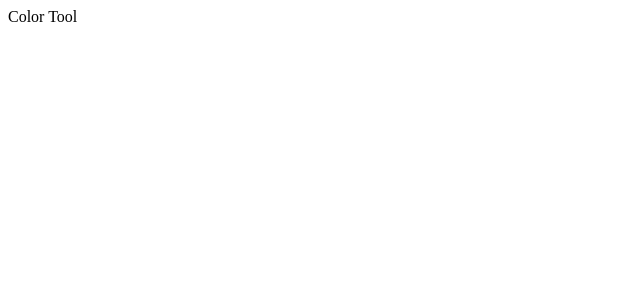
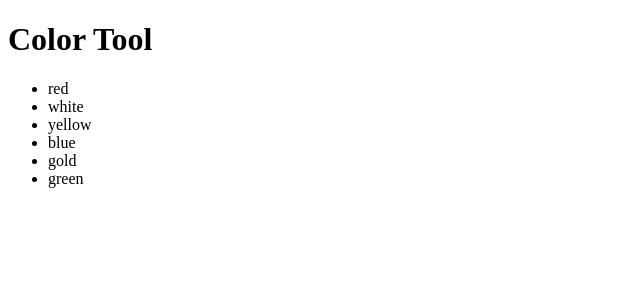
Before and after one commit to training4developers/react_redux_05222017, a React app: page / in a window 1280 px wide. Shown: the top 300 px of the page, without its empty margins (0-640 px from the left). Built offline with nearby package versions, Linux system fonts and the light colour scheme.

Commit message:
added code demos

```diff
--- a/src/ts/app.tsx
+++ b/src/ts/app.tsx
@@ -1,5 +1,7 @@
 import * as React from 'react';
 import * as ReactDOM from 'react-dom';
+
+import 'bootstrap-loader';
 
 import { ColorTool } from './components/color-tool';
 
--- a/src/ts/components/color-tool.tsx
+++ b/src/ts/components/color-tool.tsx
@@ -4,8 +4,15 @@ export class ColorTool extends React.Component<{}, {}> {
 
     public render() {
 
-        // return React.createElement('div', null, 'Color Tool');
+        const colors = [
+            'red', 'white', 'yellow', 'blue', 'gold', 'green',
+        ];
 
-        return <div>Color Tool</div>;
+        return <div>
+            <header>
+                <h1>Color Tool</h1>
+            </header>
+            <ul>{colors.map( (color) => <li>{color}</li> )}</ul>
+        </div>;
     }
 }
```
